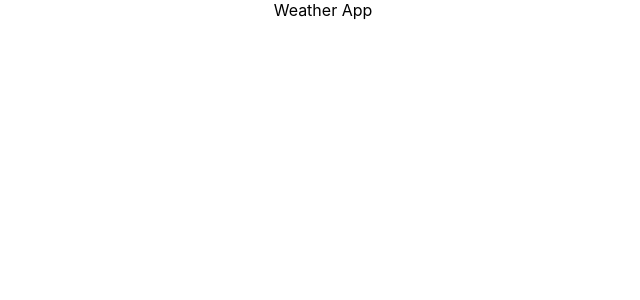
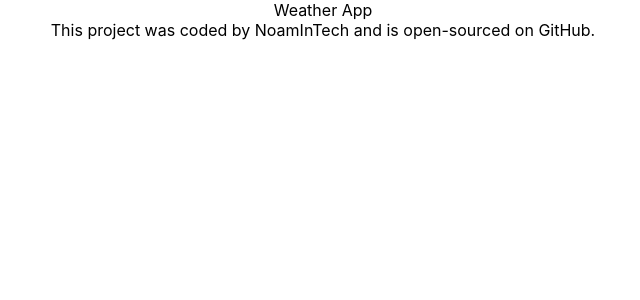
Before and after one commit to NoamInTech/Weather-App-V2, a React (Create React App) app: page / in a window 1280 px wide. Shown: the top 300 px of the page, without its empty margins (317-957 px from the left). Built offline with nearby package versions, Linux system fonts and the light colour scheme.

Commit message:
Added the GitHub repo

```diff
--- a/src/App.js
+++ b/src/App.js
@@ -1,5 +1,18 @@
 import "./App.css";
 
 export default function App() {
-  return <div className="App">Weather App</div>;
+  return (
+    <div className="App">
+      Weather App
+      <footer>
+        {" "}
+        This project was coded by NoamInTech and is{" "}
+        <a
+          href="https://joyful-muffin-b2714d.netlify.app/"
+          target="_blank"
+        ></a>{" "}
+        open-sourced on GitHub.
+      </footer>
+    </div>
+  );
 }
```
